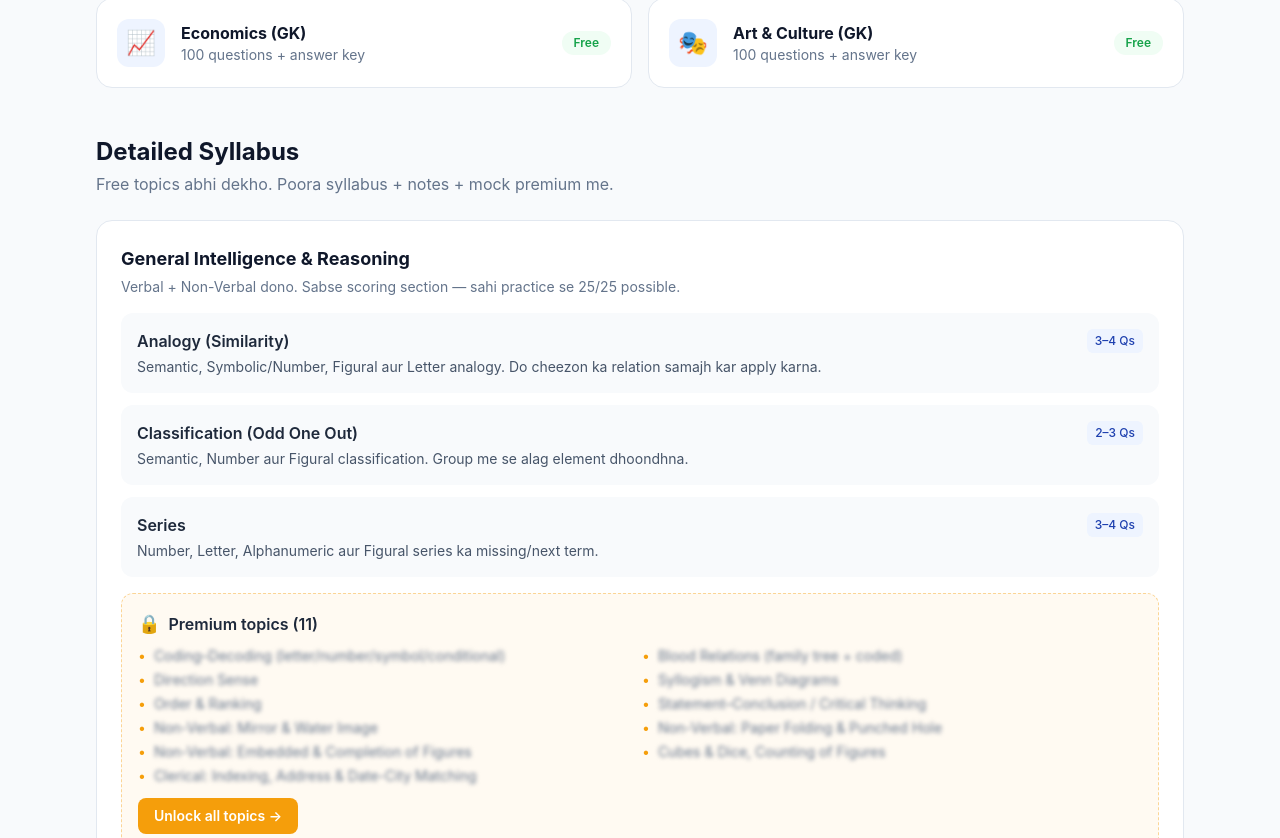
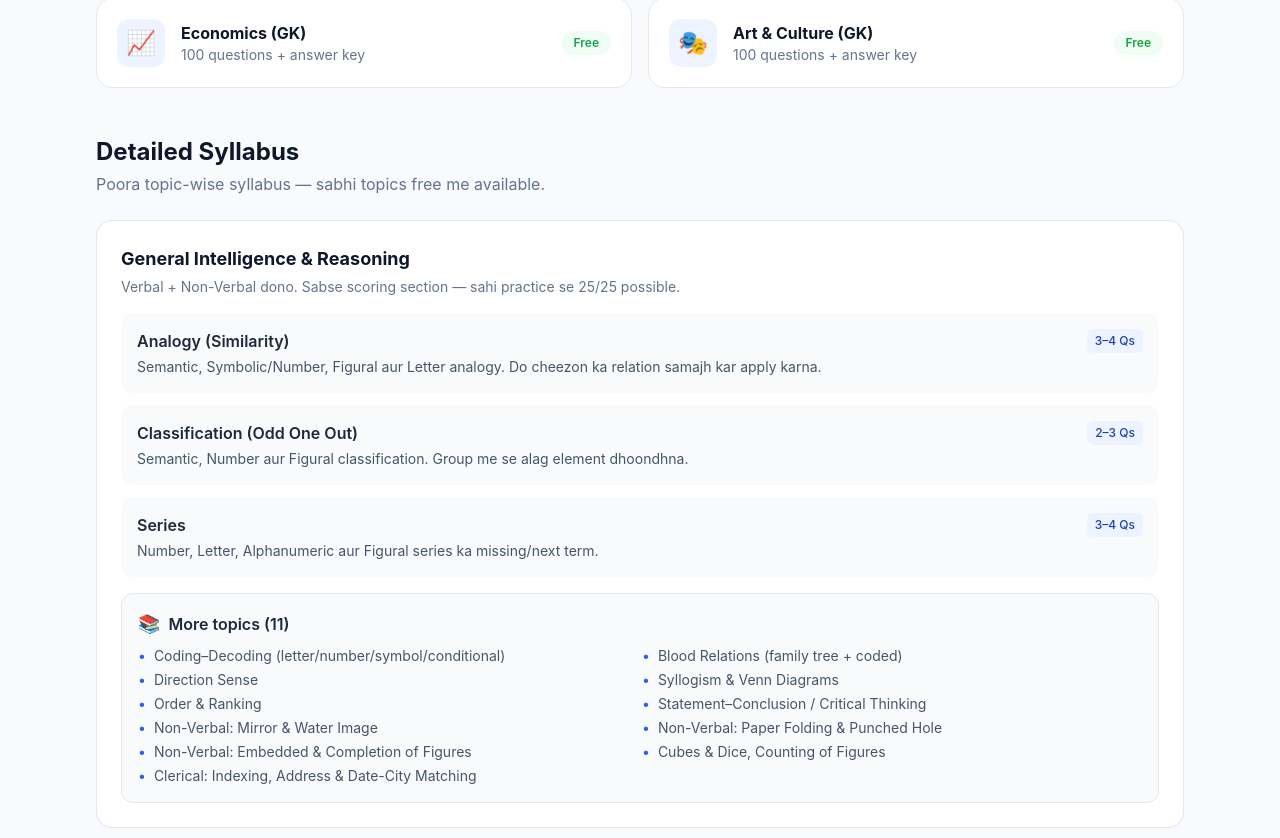
Before and after one commit to gourav789/sarkaripath, a Next.js app: page /exams/ssc-cgl in a window 1280 px wide. Shown: the part 1322-2160 px from the top of the page. Built offline with nearby package versions, Linux system fonts and the light colour scheme.

Commit message:
Unlock detailed syllabus - remove premium blur/lock

```diff
--- a/src/app/exams/[slug]/page.js
+++ b/src/app/exams/[slug]/page.js
@@ -256,7 +256,7 @@ export default async function ExamDetailPage({ params }) {
         <section className="mt-12">
           <h2 className="text-2xl font-bold text-slate-900">Detailed Syllabus</h2>
           <p className="mt-1 text-slate-500">
-            Free topics abhi dekho. Poora syllabus + notes + mock premium me.
+            Poora topic-wise syllabus — sabhi topics free me available.
           </p>
 
           <div className="mt-6 space-y-6">
@@ -280,28 +280,22 @@ export default async function ExamDetailPage({ params }) {
                   ))}
                 </div>
 
-                {/* Premium locked */}
-                <div className="mt-4 rounded-xl border border-dashed border-accent-500/40 bg-accent-500/5 p-4">
+                {/* More topics (unlocked) */}
+                <div className="mt-4 rounded-xl border border-slate-200 bg-slate-50 p-4">
                   <div className="flex items-center gap-2">
-                    <span className="text-lg">🔒</span>
+                    <span className="text-lg">📚</span>
                     <span className="font-semibold text-slate-800">
-                      Premium topics ({subject.premiumTopics.length})
+                      More topics ({subject.premiumTopics.length})
                     </span>
                   </div>
-                  <ul className="mt-2 grid gap-1 text-sm text-slate-500 sm:grid-cols-2">
+                  <ul className="mt-2 grid gap-1 text-sm text-slate-600 sm:grid-cols-2">
                     {subject.premiumTopics.map((p) => (
                       <li key={p} className="flex items-center gap-2">
-                        <span className="text-accent-500">•</span>
-                        <span className="blur-[2px] select-none">{p}</span>
+                        <span className="text-brand-500">•</span>
+                        <span>{p}</span>
                       </li>
                     ))}
                   </ul>
-                  <Link
-                    href="/premium"
-                    className="mt-3 inline-block rounded-lg bg-accent-500 px-4 py-2 text-sm font-semibold text-white hover:bg-accent-600"
-                  >
-                    Unlock all topics →
-                  </Link>
                 </div>
               </div>
             ))}
```
